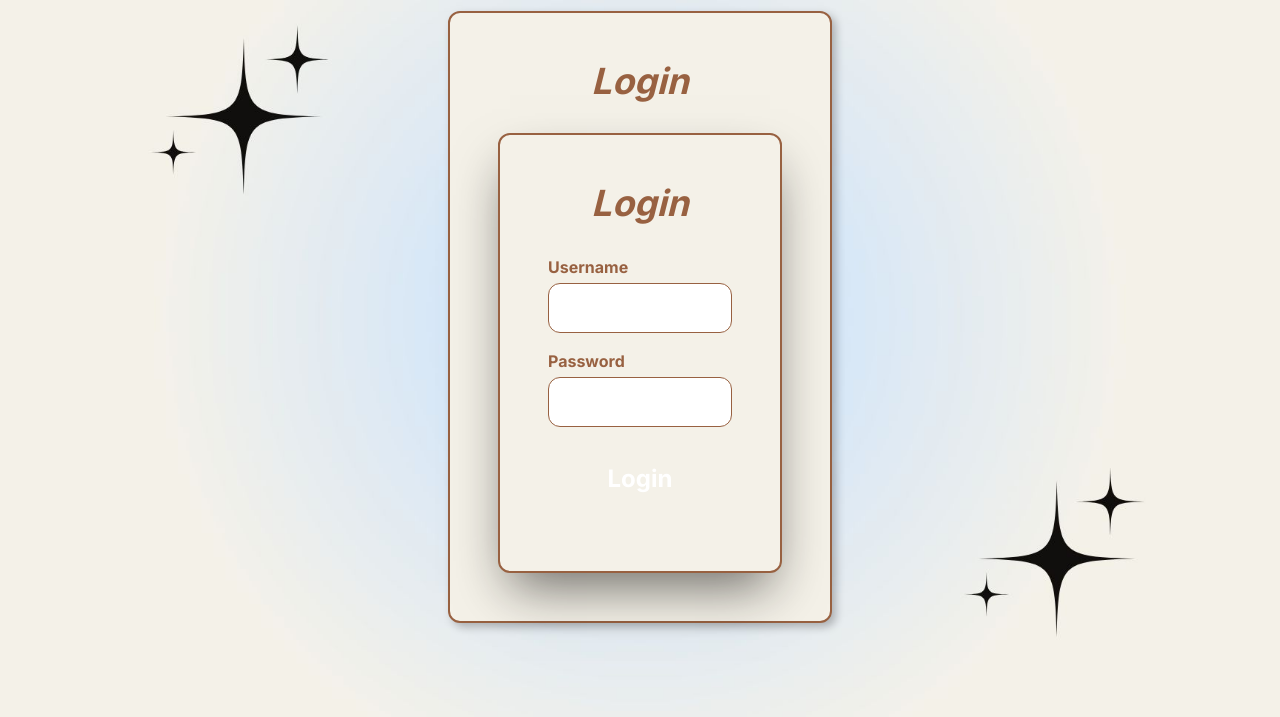
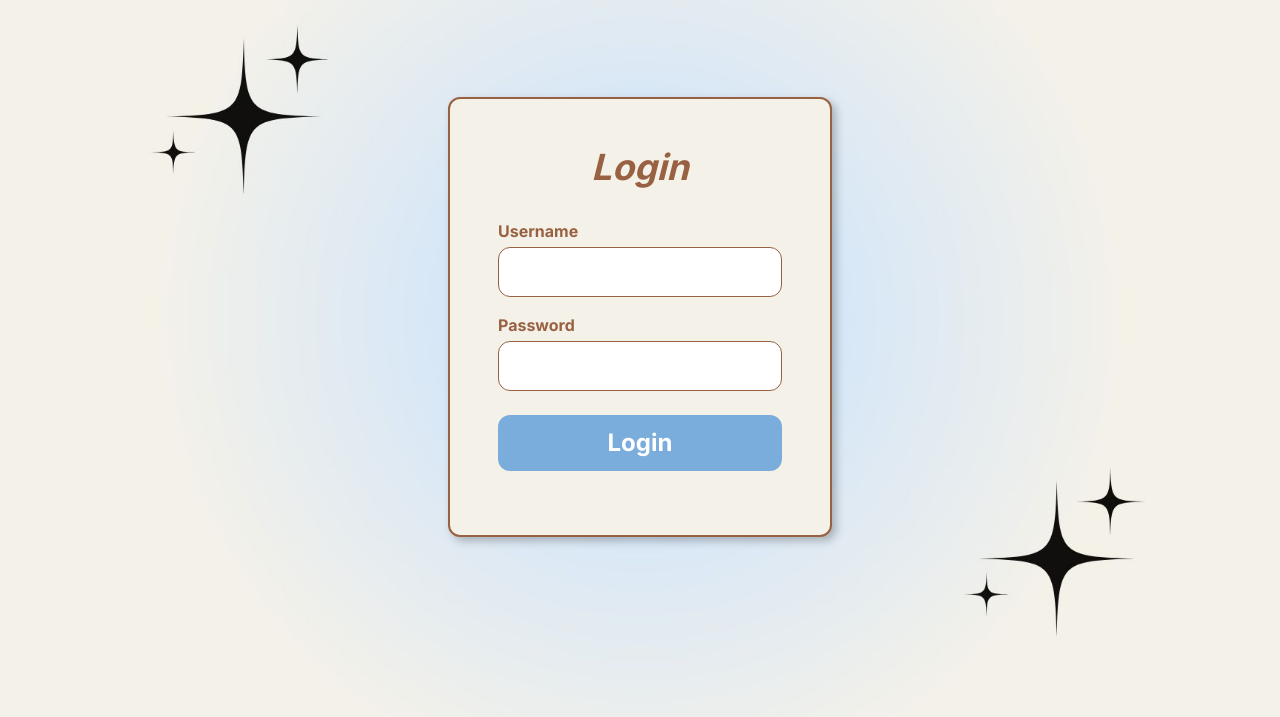
Before and after one commit to Millenniumzz/Hackaton, a website: page Frontend/Login.html in a window 1280 px wide. Shown: the part 83-800 px from the top of the page. Drawn offline with nearby package versions, Linux system fonts and the light colour scheme.

Commit message:
Update Login.html

```diff
--- a/Frontend/Login.html
+++ b/Frontend/Login.html
@@ -16,6 +16,7 @@
             colors: {
               cream: "#F4F1E8",
               redbrown: "#986141",
+              lightblue: "#7AADDB",
               black: "#100F0D",
             }
           }
@@ -33,8 +34,6 @@
     <div class="w-full max-w-sm mx-auto p-12 rounded-xl shadow-2xl shadow-[4px_4px_8px_rgba(0,0,0,0.25)] w-80 bg-cream border-redbrown border-2">
       <h2 class="text-4xl font-bold italic mb-8 text-center text-redbrown">Login</h2>
       <!-- Login Form-->
-    <div class="w-full max-w-sm mx-auto p-12 rounded-xl shadow-2xl shadow-black/60 bg-cream border-redbrown border-2">
-        <h2 class="text-4xl font-bold italic mb-8 text-center text-redbrown">Login</h2>
       <form id="loginForm">
         <div class="mb-4">
           <label class="block mb-1 font-bold text-redbrown" for="username">Username</label>
```
